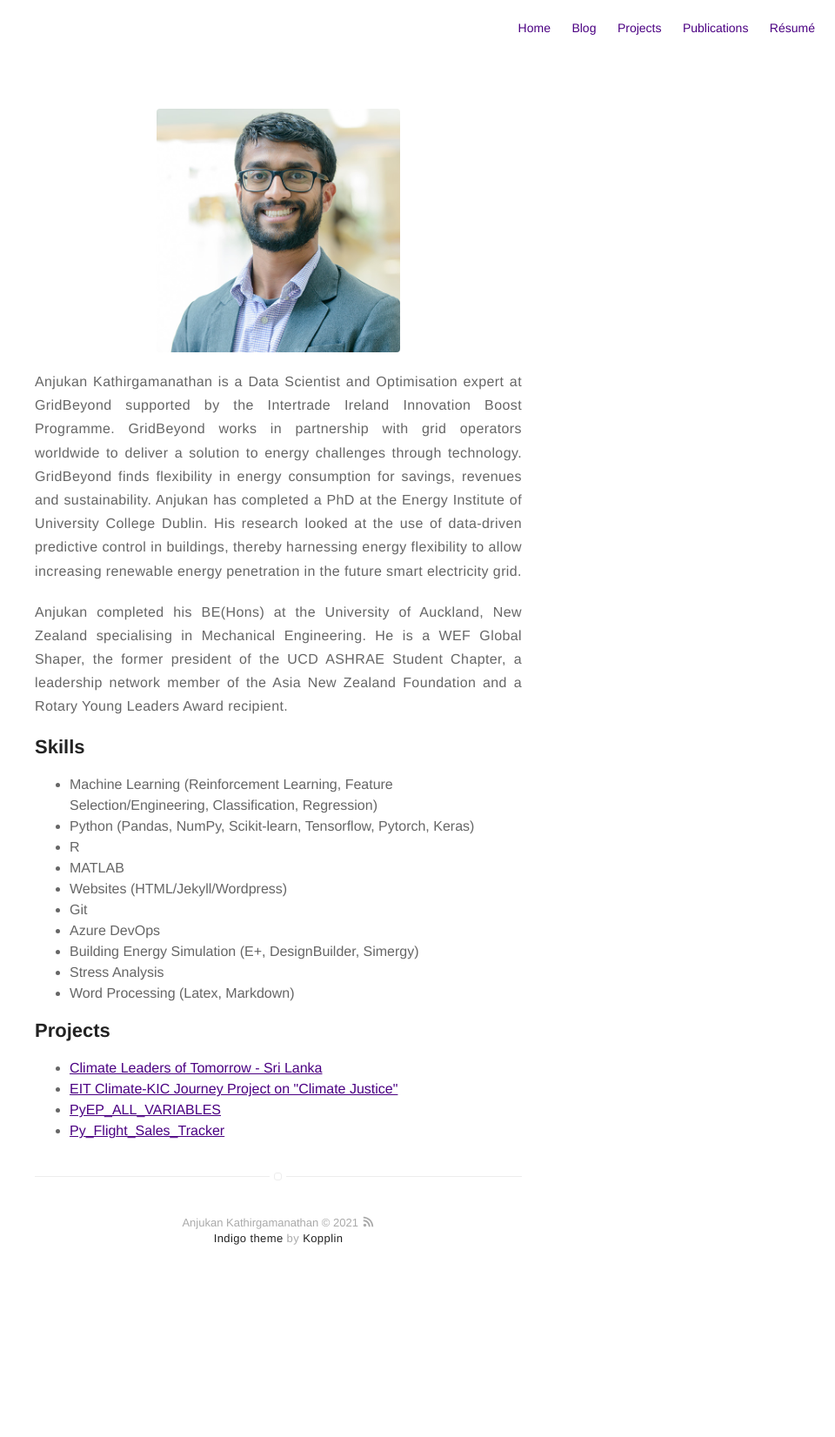
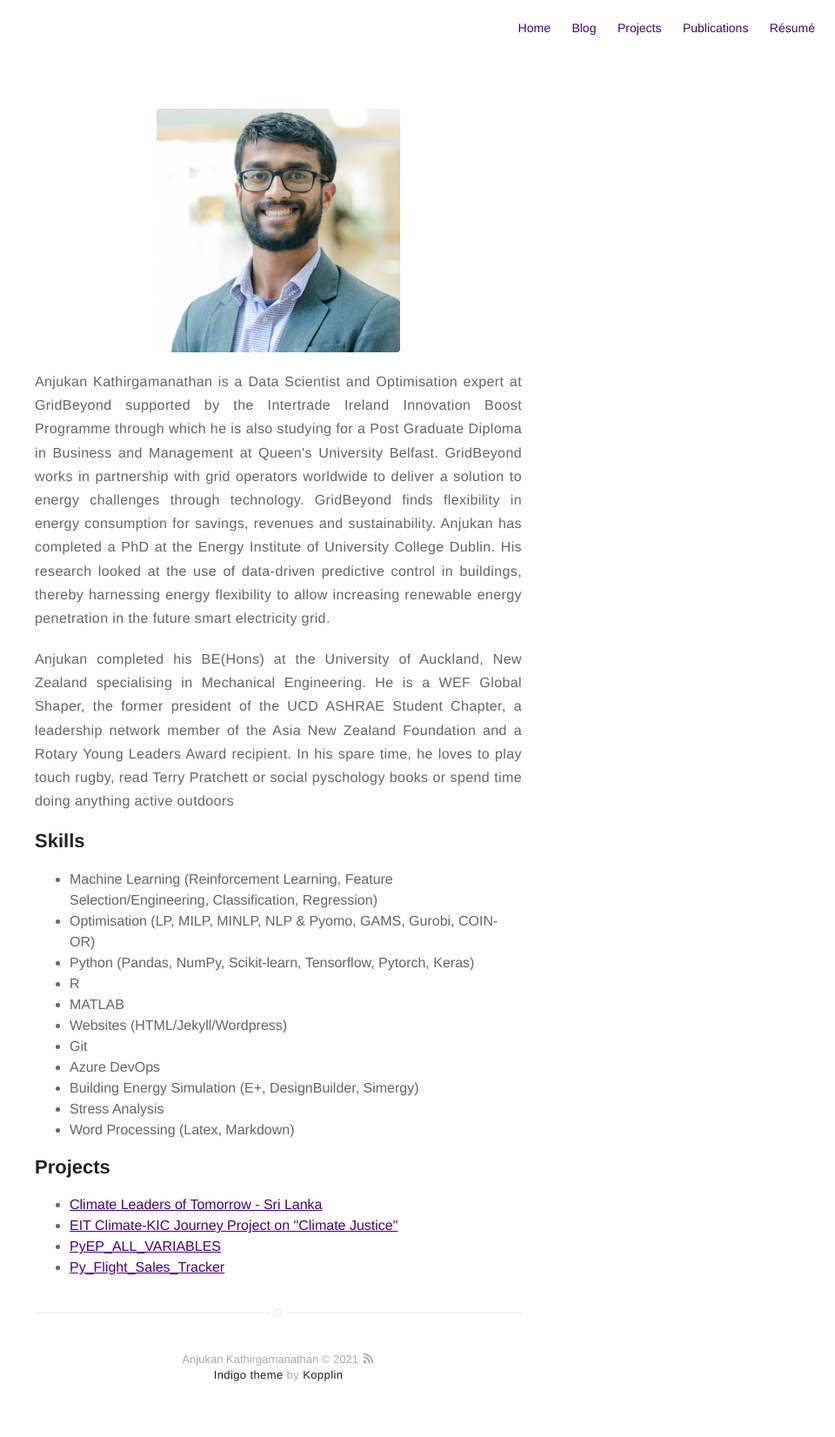
Before and after one commit to anjukan/anjukan.github.io, a Jekyll site: the page built from about.md, in a window 1280 px wide. Shown: the whole page at 87% size, without its empty margins (320-1280 px from the left). Built offline with Jekyll 4.4.1, drawn with Linux system fonts in a browser that asks for light colours; before the commit the page ends 1495 px from its top, so only the background shows below that.

Commit message:
Updated about page

```diff
--- a/about.md
+++ b/about.md
@@ -7,10 +7,10 @@ permalink: /about/
 
 <div style="text-align: justify">
 
-<p>Anjukan Kathirgamanathan is a Data Scientist and Optimisation expert at GridBeyond supported by the Intertrade Ireland Innovation Boost Programme. GridBeyond works in partnership with grid operators worldwide to deliver a solution to energy challenges through technology. GridBeyond finds flexibility in energy consumption for savings, revenues and sustainability. Anjukan has completed a PhD at the Energy Institute of University College Dublin. His research looked at the use of data-driven predictive control in buildings, thereby harnessing energy flexibility to allow increasing renewable energy penetration in the future smart electricity grid.</p>
+<p>Anjukan Kathirgamanathan is a Data Scientist and Optimisation expert at GridBeyond supported by the Intertrade Ireland Innovation Boost Programme through which he is also studying for a Post Graduate Diploma in Business and Management at Queen's University Belfast. GridBeyond works in partnership with grid operators worldwide to deliver a solution to energy challenges through technology. GridBeyond finds flexibility in energy consumption for savings, revenues and sustainability. Anjukan has completed a PhD at the Energy Institute of University College Dublin. His research looked at the use of data-driven predictive control in buildings, thereby harnessing energy flexibility to allow increasing renewable energy penetration in the future smart electricity grid.</p>
 
 <p>Anjukan completed his BE(Hons) at the University of Auckland, New Zealand specialising in Mechanical Engineering. He is a WEF Global Shaper, the former president of the UCD ASHRAE Student Chapter, a leadership network member of the Asia New Zealand Foundation and a Rotary Young Leaders
-Award recipient.</p>
+Award recipient. In his spare time, he loves to play touch rugby, read Terry Pratchett or social pyschology books or spend time doing anything active outdoors</p>
 
 </div>
 
@@ -18,6 +18,7 @@ Award recipient.</p>
 
 <ul class="skill-list">
 	<li>Machine Learning (Reinforcement Learning, Feature Selection/Engineering, Classification, Regression)</li>
+	<li>Optimisation (LP, MILP, MINLP, NLP & Pyomo, GAMS, Gurobi, COIN-OR)</li>
 	<li>Python (Pandas, NumPy, Scikit-learn, Tensorflow, Pytorch, Keras)</li>
 	<li>R</li>
 	<li>MATLAB</li>
```
